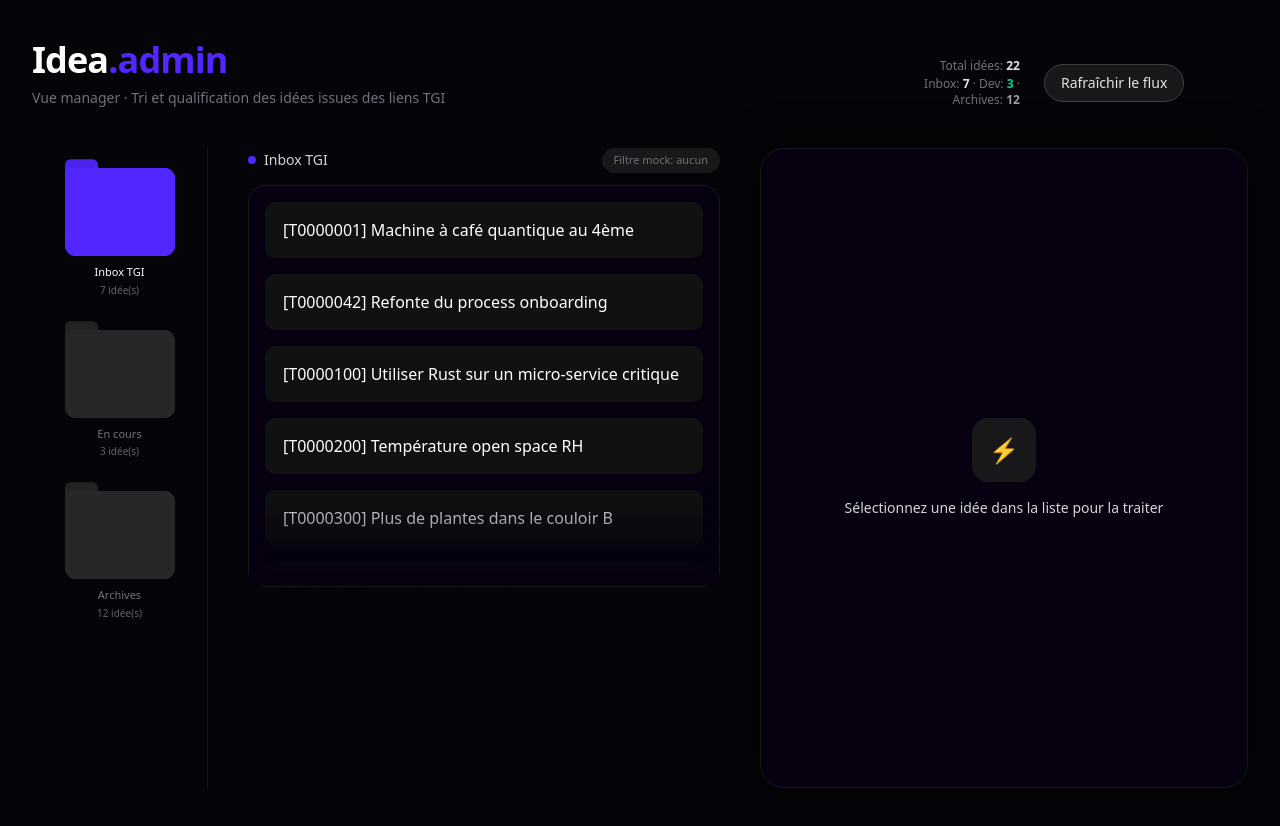
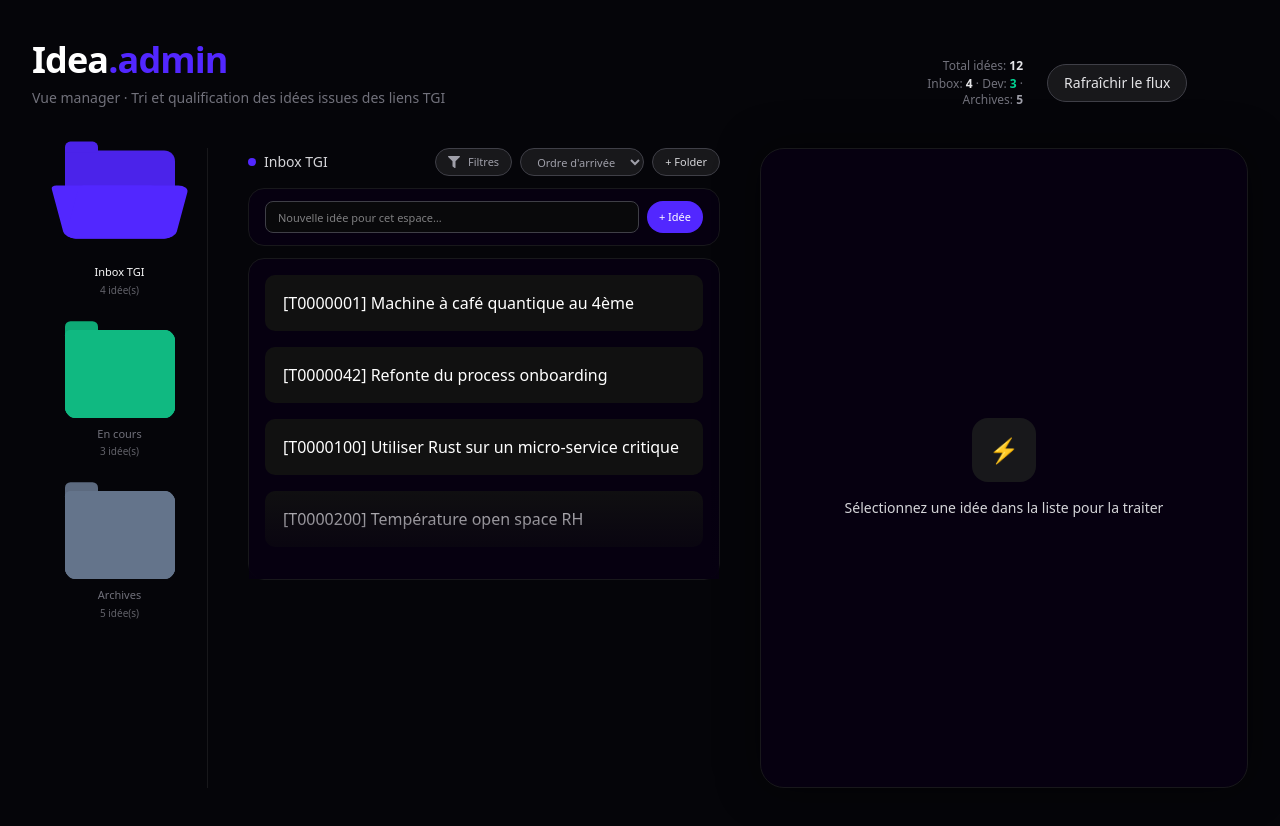
Before and after one commit to Priveetee/idea, a Next.js app: page /admin in a window 1280 px wide. Built offline with nearby package versions, Linux system fonts and the light colour scheme.

Commit message:
feat: Add dynamic idea/folder management with sorting and filtering

```diff
--- a/package.json
+++ b/package.json
@@ -25,6 +25,7 @@
     "nuqs": "^2.8.3",
     "react": "19.2.0",
     "react-dom": "19.2.0",
+    "react-icons": "^5.5.0",
     "superjson": "^2.2.6",
     "tailwind-merge": "^3.4.0",
     "zod": "^4.1.13"
--- a/src/app/admin/_components/admin-idea-list.tsx
+++ b/src/app/admin/_components/admin-idea-list.tsx
@@ -1,40 +1,127 @@
 "use client";
 
+import { useState } from "react";
+import { FaFilter } from "react-icons/fa";
 import AnimatedList from "@/components/ui/animated-list";
-import { FOLDERS, MOCK_IDEAS, type IdeaStatus } from "@/lib/mock-data";
+import {
+  getFolderColor,
+  getFolderLabel,
+  type IdeaStatus,
+  type IdeaItem,
+  type FolderConfig,
+} from "@/lib/mock-data";
+
+type SortMode = "created" | "alpha";
 
 type AdminIdeaListProps = {
-  activeStatus: IdeaStatus;
+  activeStatus: IdeaStatus | string;
+  folders: FolderConfig[];
+  items: IdeaItem[];
   selectAction: (_: { item: string; index: number }) => void;
+  addIdeaAction: (_: { label: string; status: IdeaStatus | string }) => void;
+  addFolderAction: () => void;
 };
 
 export function AdminIdeaList({
   activeStatus,
+  folders,
+  items,
   selectAction,
+  addIdeaAction,
+  addFolderAction,
 }: AdminIdeaListProps) {
-  const ideas = MOCK_IDEAS[activeStatus];
+  const [sortMode, setSortMode] = useState<SortMode>("created");
+  const [filterOpen, setFilterOpen] = useState(false);
+  const [draftLabel, setDraftLabel] = useState("");
 
-  const folder = FOLDERS.find((f) => f.id === activeStatus);
-  const label = folder?.label ?? "Espace";
-  const color = folder?.color ?? "#52525b";
+  const color = getFolderColor(activeStatus, folders);
+  const label = getFolderLabel(activeStatus, folders);
+
+  const sortedItems =
+    sortMode === "alpha"
+      ? [...items].sort((a, b) =>
+          a.label.localeCompare(b.label, "fr", { sensitivity: "base" }),
+        )
+      : items;
+
+  const handleCreateIdea = () => {
+    const trimmed = draftLabel.trim();
+    if (!trimmed) return;
+    addIdeaAction({ label: trimmed, status: activeStatus });
+    setDraftLabel("");
+  };
 
   return (
     <div className="col-span-5 px-2">
-      <div className="mb-3 flex items-center justify-between">
-        <h2 className="flex items-center gap-2 text-sm font-medium text-zinc-300">
+      <div className="mb-3 flex items-center justify-between gap-4">
+        <div className="flex items-center gap-2">
           <span
             className="inline-flex h-2 w-2 rounded-full"
             style={{ backgroundColor: color }}
           />
-          {label}
-        </h2>
-        <div className="rounded-full bg-zinc-900 px-3 py-1 text-[11px] text-zinc-500">
-          Filtre mock: aucun
+          <span className="text-sm font-medium text-zinc-300">{label}</span>
+        </div>
+        <div className="flex items-center gap-2 text-[11px] text-zinc-500">
+          <button
+            type="button"
+            onClick={() => setFilterOpen((x) => !x)}
+            className={`flex h-7 items-center gap-2 rounded-full border px-3 transition ${
+              filterOpen
+                ? "border-[#5227FF] bg-[#5227FF]/10 text-zinc-100"
+                : "border-zinc-700 bg-zinc-900 text-zinc-400 hover:border-zinc-500"
+            }`}
+          >
+            <FaFilter className="h-3 w-3" />
+            <span>Filtres</span>
+          </button>
+          <select
+            value={sortMode}
+            onChange={(e) => setSortMode(e.target.value as SortMode)}
+            className="h-7 rounded-full border border-zinc-700 bg-zinc-900 px-3 text-[11px] text-zinc-400 outline-none"
+          >
+            <option value="created">Ordre d&apos;arrivée</option>
+            <option value="alpha">Alphabétique</option>
+          </select>
+          <button
+            type="button"
+            onClick={addFolderAction}
+            className="h-7 rounded-full border border-zinc-700 bg-zinc-900 px-3 text-[11px] text-zinc-300 transition hover:border-zinc-500"
+          >
+            + Folder
+          </button>
         </div>
       </div>
+
+      {filterOpen && (
+        <div className="mb-3 rounded-2xl border border-zinc-900 bg-[#060010] px-4 py-3 text-[11px] text-zinc-400">
+          Zone filtres mock (par TGI, par mots-clés, par période).
+        </div>
+      )}
+
+      <div className="mb-3 rounded-2xl border border-zinc-900 bg-[#060010] px-4 py-3">
+        <div className="flex items-center gap-2">
+          <input
+            value={draftLabel}
+            onChange={(e) => setDraftLabel(e.target.value)}
+            onKeyDown={(e) => {
+              if (e.key === "Enter") handleCreateIdea();
+            }}
+            placeholder="Nouvelle idée pour cet espace…"
+            className="h-8 flex-1 rounded-md border border-zinc-700 bg-zinc-950 px-3 text-[11px] text-zinc-100 outline-none focus:border-[#5227FF]"
+          />
+          <button
+            type="button"
+            onClick={handleCreateIdea}
+            className="h-8 rounded-full bg-[#5227FF] px-3 text-[11px] font-medium text-white transition hover:bg-[#3f21c9]"
+          >
+            + Idée
+          </button>
+        </div>
+      </div>
+
       <div className="rounded-2xl border border-zinc-900 bg-[#060010]">
         <AnimatedList
-          items={ideas}
+          items={sortedItems.map((i) => i.label)}
           onItemSelect={(item, index) => selectAction({ item, index })}
           showGradients
           enableArrowNavigation
--- a/src/app/admin/_components/admin-sidebar.tsx
+++ b/src/app/admin/_components/admin-sidebar.tsx
@@ -2,32 +2,43 @@
 
 import { motion } from "motion/react";
 import Folder from "@/components/ui/folder";
-import { FOLDERS, type IdeaStatus } from "@/lib/mock-data";
+import type { IdeaStatus, IdeaItem, FolderConfig } from "@/lib/mock-data";
 
 type AdminSidebarProps = {
-  activeStatus: IdeaStatus;
-  changeStatusAction: (_: IdeaStatus) => void;
+  folders: FolderConfig[];
+  ideas: IdeaItem[];
+  activeStatus: IdeaStatus | string;
+  changeStatusAction: (_: IdeaStatus | string) => void;
 };
 
 export function AdminSidebar({
+  folders,
+  ideas,
   activeStatus,
   changeStatusAction,
 }: AdminSidebarProps) {
+  const getCountForFolder = (folderId: string) =>
+    ideas.filter((idea) => idea.status === folderId).length;
+
   return (
     <div className="col-span-2 border-r border-zinc-900 pt-6">
       <div className="flex flex-col items-center gap-9">
-        {FOLDERS.map((folder) => (
-          <div key={folder.id} className="relative flex flex-col items-center">
+        {folders.map((folder) => {
+          const count = getCountForFolder(folder.id as string);
+          const isActive = activeStatus === folder.id;
+
+          return (
+            <div
+              key={folder.id}
+              className="relative flex flex-col items-center"
+            >
               <button
                 type="button"
                 onClick={() => changeStatusAction(folder.id)}
                 className="relative"
               >
-              <Folder
-                size={1.1}
-                color={activeStatus === folder.id ? folder.color : "#27272a"}
-              />
-              {activeStatus === folder.id && (
+                <Folder size={1.1} color={folder.color} active={isActive} />
+                {isActive && (
                   <motion.div
                     layoutId="folder-glow"
                     className="absolute inset-0 -z-10 rounded-full bg-[#5227FF]/25 blur-2xl"
@@ -35,19 +46,16 @@ export function AdminSidebar({
                 )}
               </button>
               <div className="mt-3 text-center text-[11px] font-medium text-zinc-400">
-              <div
-                className={
-                  activeStatus === folder.id ? "text-zinc-50" : "text-zinc-500"
-                }
-              >
+                <div className={isActive ? "text-zinc-50" : "text-zinc-500"}>
                   {folder.label}
                 </div>
                 <div className="mt-0.5 text-[10px] opacity-60">
-                {folder.count} idée(s)
+                  {count} idée(s)
                 </div>
               </div>
             </div>
-        ))}
+          );
+        })}
       </div>
     </div>
   );
--- a/src/app/admin/page.tsx
+++ b/src/app/admin/page.tsx
@@ -1,7 +1,13 @@
 "use client";
 
 import { useMemo, useState } from "react";
-import { FOLDERS, MOCK_IDEAS, type IdeaStatus } from "@/lib/mock-data";
+import {
+  BASE_FOLDERS,
+  INITIAL_IDEAS,
+  type IdeaStatus,
+  type IdeaItem,
+  type FolderConfig,
+} from "@/lib/mock-data";
 import { AdminHeader } from "./_components/admin-header";
 import { AdminSidebar } from "./_components/admin-sidebar";
 import { AdminIdeaList } from "./_components/admin-idea-list";
@@ -11,27 +17,98 @@ type SelectedIdea = {
   status: IdeaStatus;
   index: number;
   label: string;
+  id: string;
 };
 
+function generateFolderId(existing: FolderConfig[]): string {
+  let i = 1;
+  while (true) {
+    const candidate = `CUSTOM_${i}`;
+    if (!existing.some((f) => f.id === candidate)) return candidate;
+    i += 1;
+  }
+}
+
+function generateIdeaId(existing: IdeaItem[]): string {
+  let i = existing.length + 1;
+  while (existing.some((idea) => idea.id === String(i))) {
+    i += 1;
+  }
+  return String(i);
+}
+
 export default function AdminPage() {
-  const [activeStatus, setActiveStatus] = useState<IdeaStatus>("INBOX");
+  const [folders, setFolders] = useState<FolderConfig[]>(BASE_FOLDERS);
+  const [ideas, setIdeas] = useState<IdeaItem[]>(INITIAL_IDEAS);
+  const [activeStatus, setActiveStatus] = useState<IdeaStatus | string>(
+    "INBOX",
+  );
   const [selected, setSelected] = useState<SelectedIdea | null>(null);
   const [processing, setProcessing] = useState(false);
   const [managerNote, setManagerNote] = useState("");
 
-  const totalIdeas = useMemo(
-    () => Object.values(MOCK_IDEAS).reduce((acc, list) => acc + list.length, 0),
-    [],
+  const filteredIdeas = useMemo(
+    () => ideas.filter((idea) => idea.status === activeStatus),
+    [ideas, activeStatus],
   );
 
-  const inboxCount =
-    FOLDERS.find((f) => f.id === "INBOX")?.count ?? MOCK_IDEAS.INBOX.length;
+  const totalIdeas = ideas.length;
+  const inboxCount = ideas.filter((i) => i.status === "INBOX").length;
+  const devCount = ideas.filter((i) => i.status === "DEV").length;
+  const archiveCount = ideas.filter((i) => i.status === "ARCHIVE").length;
 
-  const devCount =
-    FOLDERS.find((f) => f.id === "DEV")?.count ?? MOCK_IDEAS.DEV.length;
+  const handleChangeStatus = (status: IdeaStatus | string) => {
+    setActiveStatus(status);
+    setSelected(null);
+    setProcessing(false);
+    setManagerNote("");
+  };
 
-  const archiveCount =
-    FOLDERS.find((f) => f.id === "ARCHIVE")?.count ?? MOCK_IDEAS.ARCHIVE.length;
+  const handleSelectIdea = (payload: { item: string; index: number }) => {
+    const item = filteredIdeas[payload.index];
+    if (!item) return;
+    setSelected({
+      status: activeStatus as IdeaStatus,
+      index: payload.index,
+      label: item.label,
+      id: item.id,
+    });
+    setProcessing(false);
+    setManagerNote("");
+  };
+
+  const handleAddIdea = (payload: {
+    label: string;
+    status: IdeaStatus | string;
+  }) => {
+    const newId = generateIdeaId(ideas);
+    const idea: IdeaItem = {
+      id: newId,
+      status: payload.status,
+      label: payload.label,
+    };
+    setIdeas((prev) => [...prev, idea]);
+  };
+
+  const handleAddFolder = () => {
+    const newId = generateFolderId(folders);
+    const folder: FolderConfig = {
+      id: newId,
+      label: `Espace ${folders.length + 1}`,
+      color: "#22c55e",
+    };
+    setFolders((prev) => [...prev, folder]);
+    setActiveStatus(newId);
+    setSelected(null);
+    setProcessing(false);
+    setManagerNote("");
+  };
+
+  const handleClearSelection = () => {
+    setSelected(null);
+    setProcessing(false);
+    setManagerNote("");
+  };
 
   return (
     <div className="min-h-screen bg-[#050509] px-8 py-10 text-white">
@@ -44,31 +121,28 @@ export default function AdminPage() {
 
       <div className="grid h-[640px] grid-cols-12 gap-8">
         <AdminSidebar
+          folders={folders}
+          ideas={ideas}
           activeStatus={activeStatus}
-          changeStatusAction={(status) => {
-            setActiveStatus(status);
-            setSelected(null);
-            setProcessing(false);
-            setManagerNote("");
-          }}
+          changeStatusAction={handleChangeStatus}
         />
         <AdminIdeaList
           activeStatus={activeStatus}
-          selectAction={({ item, index }) => {
-            setSelected({ status: activeStatus, index, label: item });
-            setProcessing(false);
-            setManagerNote("");
-          }}
+          folders={folders}
+          items={filteredIdeas}
+          selectAction={handleSelectIdea}
+          addIdeaAction={handleAddIdea}
+          addFolderAction={handleAddFolder}
         />
         <div className="col-span-5">
           <AdminIdeaPanel
             selected={selected}
-            activeStatus={activeStatus}
+            activeStatus={activeStatus as IdeaStatus}
             processing={processing}
             managerNote={managerNote}
             processingAction={setProcessing}
             managerNoteAction={setManagerNote}
-            clearSelectionAction={() => setSelected(null)}
+            clearSelectionAction={handleClearSelection}
           />
         </div>
       </div>
--- a/src/components/ui/folder.tsx
+++ b/src/components/ui/folder.tsx
@@ -1,19 +1,21 @@
-import React, { useState } from 'react';
+"use client";
+
+import React from "react";
 
 interface FolderProps {
   color?: string;
   size?: number;
-  items?: React.ReactNode[];
   className?: string;
+  active?: boolean;
 }
 
 const darkenColor = (hex: string, percent: number): string => {
-  let color = hex.startsWith('#') ? hex.slice(1) : hex;
+  let color = hex.startsWith("#") ? hex.slice(1) : hex;
   if (color.length === 3) {
     color = color
-      .split('')
-      .map(c => c + c)
-      .join('');
+      .split("")
+      .map((c) => c + c)
+      .join("");
   }
   const num = parseInt(color, 16);
   let r = (num >> 16) & 0xff;
@@ -22,140 +24,59 @@ const darkenColor = (hex: string, percent: number): string => {
   r = Math.max(0, Math.min(255, Math.floor(r * (1 - percent))));
   g = Math.max(0, Math.min(255, Math.floor(g * (1 - percent))));
   b = Math.max(0, Math.min(255, Math.floor(b * (1 - percent))));
-  return '#' + ((1 << 24) + (r << 16) + (g << 8) + b).toString(16).slice(1).toUpperCase();
+  return (
+    "#" +
+    ((1 << 24) + (r << 16) + (g << 8) + b).toString(16).slice(1).toUpperCase()
+  );
 };
 
-const Folder: React.FC<FolderProps> = ({ color = '#5227FF', size = 1, items = [], className = '' }) => {
-  const maxItems = 3;
-  const papers = items.slice(0, maxItems);
-  while (papers.length < maxItems) {
-    papers.push(null);
-  }
-
-  const [open, setOpen] = useState(false);
-  const [paperOffsets, setPaperOffsets] = useState<{ x: number; y: number }[]>(
-    Array.from({ length: maxItems }, () => ({ x: 0, y: 0 }))
-  );
-
+const Folder: React.FC<FolderProps> = ({
+  color = "#5227FF",
+  size = 1,
+  className = "",
+  active = false,
+}) => {
   const folderBackColor = darkenColor(color, 0.08);
-  const paper1 = darkenColor('#ffffff', 0.1);
-  const paper2 = darkenColor('#ffffff', 0.05);
-  const paper3 = '#ffffff';
-
-  const handleClick = () => {
-    setOpen(prev => !prev);
-    if (open) {
-      setPaperOffsets(Array.from({ length: maxItems }, () => ({ x: 0, y: 0 })));
-    }
-  };
-
-  const handlePaperMouseMove = (e: React.MouseEvent<HTMLDivElement, MouseEvent>, index: number) => {
-    if (!open) return;
-    const rect = e.currentTarget.getBoundingClientRect();
-    const centerX = rect.left + rect.width / 2;
-    const centerY = rect.top + rect.height / 2;
-    const offsetX = (e.clientX - centerX) * 0.15;
-    const offsetY = (e.clientY - centerY) * 0.15;
-    setPaperOffsets(prev => {
-      const newOffsets = [...prev];
-      newOffsets[index] = { x: offsetX, y: offsetY };
-      return newOffsets;
-    });
-  };
-
-  const handlePaperMouseLeave = (e: React.MouseEvent<HTMLDivElement, MouseEvent>, index: number) => {
-    setPaperOffsets(prev => {
-      const newOffsets = [...prev];
-      newOffsets[index] = { x: 0, y: 0 };
-      return newOffsets;
-    });
-  };
-
-  const folderStyle: React.CSSProperties = {
-    '--folder-color': color,
-    '--folder-back-color': folderBackColor,
-    '--paper-1': paper1,
-    '--paper-2': paper2,
-    '--paper-3': paper3
-  } as React.CSSProperties;
-
   const scaleStyle = { transform: `scale(${size})` };
-
-  const getOpenTransform = (index: number) => {
-    if (index === 0) return 'translate(-120%, -70%) rotate(-15deg)';
-    if (index === 1) return 'translate(10%, -70%) rotate(15deg)';
-    if (index === 2) return 'translate(-50%, -100%) rotate(5deg)';
-    return '';
-  };
 
   return (
     <div style={scaleStyle} className={className}>
       <div
-        className={`group relative transition-all duration-200 ease-in cursor-pointer ${
-          !open ? 'hover:-translate-y-2' : ''
+        className={`group relative cursor-pointer transition-all duration-200 ease-in ${
+          !active ? "hover:-translate-y-2" : "-translate-y-2"
         }`}
         style={{
-          ...folderStyle,
-          transform: open ? 'translateY(-8px)' : undefined
+          transform: active ? "translateY(-8px)" : undefined,
         }}
-        onClick={handleClick}
       >
         <div
-          className="relative w-[100px] h-[80px] rounded-tl-0 rounded-tr-[10px] rounded-br-[10px] rounded-bl-[10px]"
+          className="relative h-[80px] w-[100px] rounded-tl-0 rounded-tr-[10px] rounded-br-[10px] rounded-bl-[10px]"
           style={{ backgroundColor: folderBackColor }}
         >
           <span
-            className="absolute z-0 bottom-[98%] left-0 w-[30px] h-[10px] rounded-tl-[5px] rounded-tr-[5px] rounded-bl-0 rounded-br-0"
+            className="absolute bottom-[98%] left-0 h-[10px] w-[30px] rounded-tl-[5px] rounded-tr-[5px]"
             style={{ backgroundColor: folderBackColor }}
-          ></span>
-          {papers.map((item, i) => {
-            let sizeClasses = '';
-            if (i === 0) sizeClasses = open ? 'w-[70%] h-[80%]' : 'w-[70%] h-[80%]';
-            if (i === 1) sizeClasses = open ? 'w-[80%] h-[80%]' : 'w-[80%] h-[70%]';
-            if (i === 2) sizeClasses = open ? 'w-[90%] h-[80%]' : 'w-[90%] h-[60%]';
-
-            const transformStyle = open
-              ? `${getOpenTransform(i)} translate(${paperOffsets[i].x}px, ${paperOffsets[i].y}px)`
-              : undefined;
-
-            return (
-              <div
-                key={i}
-                onMouseMove={e => handlePaperMouseMove(e, i)}
-                onMouseLeave={e => handlePaperMouseLeave(e, i)}
-                className={`absolute z-20 bottom-[10%] left-1/2 transition-all duration-300 ease-in-out ${
-                  !open ? 'transform -translate-x-1/2 translate-y-[10%] group-hover:translate-y-0' : 'hover:scale-110'
-                } ${sizeClasses}`}
-                style={{
-                  ...(!open ? {} : { transform: transformStyle }),
-                  backgroundColor: i === 0 ? paper1 : i === 1 ? paper2 : paper3,
-                  borderRadius: '10px'
-                }}
-              >
-                {item}
-              </div>
-            );
-          })}
+          />
           <div
-            className={`absolute z-30 w-full h-full origin-bottom transition-all duration-300 ease-in-out ${
-              !open ? 'group-hover:[transform:skew(15deg)_scaleY(0.6)]' : ''
+            className={`absolute z-30 h-full w-full origin-bottom transition-all duration-300 ease-in-out ${
+              !active ? "group-hover:[transform:skew(15deg)_scaleY(0.6)]" : ""
             }`}
             style={{
               backgroundColor: color,
-              borderRadius: '5px 10px 10px 10px',
-              ...(open && { transform: 'skew(15deg) scaleY(0.6)' })
+              borderRadius: "5px 10px 10px 10px",
+              ...(active && { transform: "skew(15deg) scaleY(0.6)" }),
             }}
-          ></div>
+          />
           <div
-            className={`absolute z-30 w-full h-full origin-bottom transition-all duration-300 ease-in-out ${
-              !open ? 'group-hover:[transform:skew(-15deg)_scaleY(0.6)]' : ''
+            className={`absolute z-30 h-full w-full origin-bottom transition-all duration-300 ease-in-out ${
+              !active ? "group-hover:[transform:skew(-15deg)_scaleY(0.6)]" : ""
             }`}
             style={{
               backgroundColor: color,
-              borderRadius: '5px 10px 10px 10px',
-              ...(open && { transform: 'skew(-15deg) scaleY(0.6)' })
+              borderRadius: "5px 10px 10px 10px",
+              ...(active && { transform: "skew(-15deg) scaleY(0.6)" }),
             }}
-          ></div>
+          />
         </div>
       </div>
     </div>
--- a/src/lib/mock-data.ts
+++ b/src/lib/mock-data.ts
@@ -1,45 +1,100 @@
-export type IdeaStatus = "INBOX" | "DEV" | "ARCHIVE";
+export type IdeaStatus = "INBOX" | "DEV" | "ARCHIVE" | "CUSTOM";
 
 export type FolderConfig = {
-  id: IdeaStatus;
+  id: IdeaStatus | string;
   label: string;
   color: string;
-  count: number;
 };
 
-export const FOLDERS: FolderConfig[] = [
-  { id: "INBOX", label: "Inbox TGI", color: "#5227FF", count: 7 },
-  { id: "DEV", label: "En cours", color: "#10b981", count: 3 },
-  { id: "ARCHIVE", label: "Archives", color: "#64748b", count: 12 },
+export type IdeaItem = {
+  id: string;
+  label: string;
+  status: IdeaStatus | string;
+};
+
+export const BASE_FOLDERS: FolderConfig[] = [
+  { id: "INBOX", label: "Inbox TGI", color: "#5227FF" },
+  { id: "DEV", label: "En cours", color: "#10b981" },
+  { id: "ARCHIVE", label: "Archives", color: "#64748b" },
 ];
 
-export const MOCK_IDEAS: Record<IdeaStatus, string[]> = {
-  INBOX: [
-    "[T0000001] Machine à café quantique au 4ème",
-    "[T0000042] Refonte du process onboarding",
-    "[T0000100] Utiliser Rust sur un micro-service critique",
-    "[T0000200] Température open space RH",
-    "[T0000300] Plus de plantes dans le couloir B",
-    "[T0000400] Hackathon trimestriel",
-    "[T0000500] Nouveau fournisseur de tickets resto",
-  ],
-  DEV: [
-    "[T0000600] Migration Cloud Hybride",
-    "[T0000700] Appli mobile pour les commerciaux",
-    "[T0000800] Refonte UI Admin Panel",
-  ],
-  ARCHIVE: [
-    "[T0000900] Acheter un poney",
-    "[T0001000] Peindre les murs en rose",
-    "[T0001100] Piscine sur le toit",
-    "[T0001200] Machine à popcorn au RDC",
-    "[T0001300] Casques audio fournis",
-    "[T0001400] Parking vélos couvert",
-    "[T0001500] Revoir la charte graphique",
-    "[T0001600] Dark mode sur tous les outils",
-    "[T0001700] Formations internes mensuelles",
-    "[T0001800] Refonte du site carrière",
-    "[T0001900] Boîte à livres partagée",
-    "[T0002000] Café de spécialité à la cafétéria",
-  ],
-};
+export const INITIAL_IDEAS: IdeaItem[] = [
+  {
+    id: "1",
+    status: "INBOX",
+    label: "[T0000001] Machine à café quantique au 4ème",
+  },
+  {
+    id: "2",
+    status: "INBOX",
+    label: "[T0000042] Refonte du process onboarding",
+  },
+  {
+    id: "3",
+    status: "INBOX",
+    label: "[T0000100] Utiliser Rust sur un micro-service critique",
+  },
+  {
+    id: "4",
+    status: "INBOX",
+    label: "[T0000200] Température open space RH",
+  },
+  {
+    id: "5",
+    status: "DEV",
+    label: "[T0000600] Migration Cloud Hybride",
+  },
+  {
+    id: "6",
+    status: "DEV",
+    label: "[T0000700] Appli mobile pour les commerciaux",
+  },
+  {
+    id: "7",
+    status: "DEV",
+    label: "[T0000800] Refonte UI Admin Panel",
+  },
+  {
+    id: "8",
+    status: "ARCHIVE",
+    label: "[T0000900] Acheter un poney",
+  },
+  {
+    id: "9",
+    status: "ARCHIVE",
+    label: "[T0001000] Peindre les murs en rose",
+  },
+  {
+    id: "10",
+    status: "ARCHIVE",
+    label: "[T0001100] Piscine sur le toit",
+  },
+  {
+    id: "11",
+    status: "ARCHIVE",
+    label: "[T0001200] Machine à popcorn au RDC",
+  },
+  {
+    id: "12",
+    status: "ARCHIVE",
+    label: "[T0001300] Casques audio fournis",
+  },
+];
+
+export function getFolderColor(
+  id: IdeaStatus | string,
+  folders: FolderConfig[],
+) {
+  const found = folders.find((f) => f.id === id);
+  if (found) return found.color;
+  return "#52525b";
+}
+
+export function getFolderLabel(
+  id: IdeaStatus | string,
+  folders: FolderConfig[],
+) {
+  const found = folders.find((f) => f.id === id);
+  if (found) return found.label;
+  return String(id);
+}
```
Also changed, not shown: 1 other file (tests, documents, lock files or other folders). Lines whose indentation alone changed are shown as unchanged.
